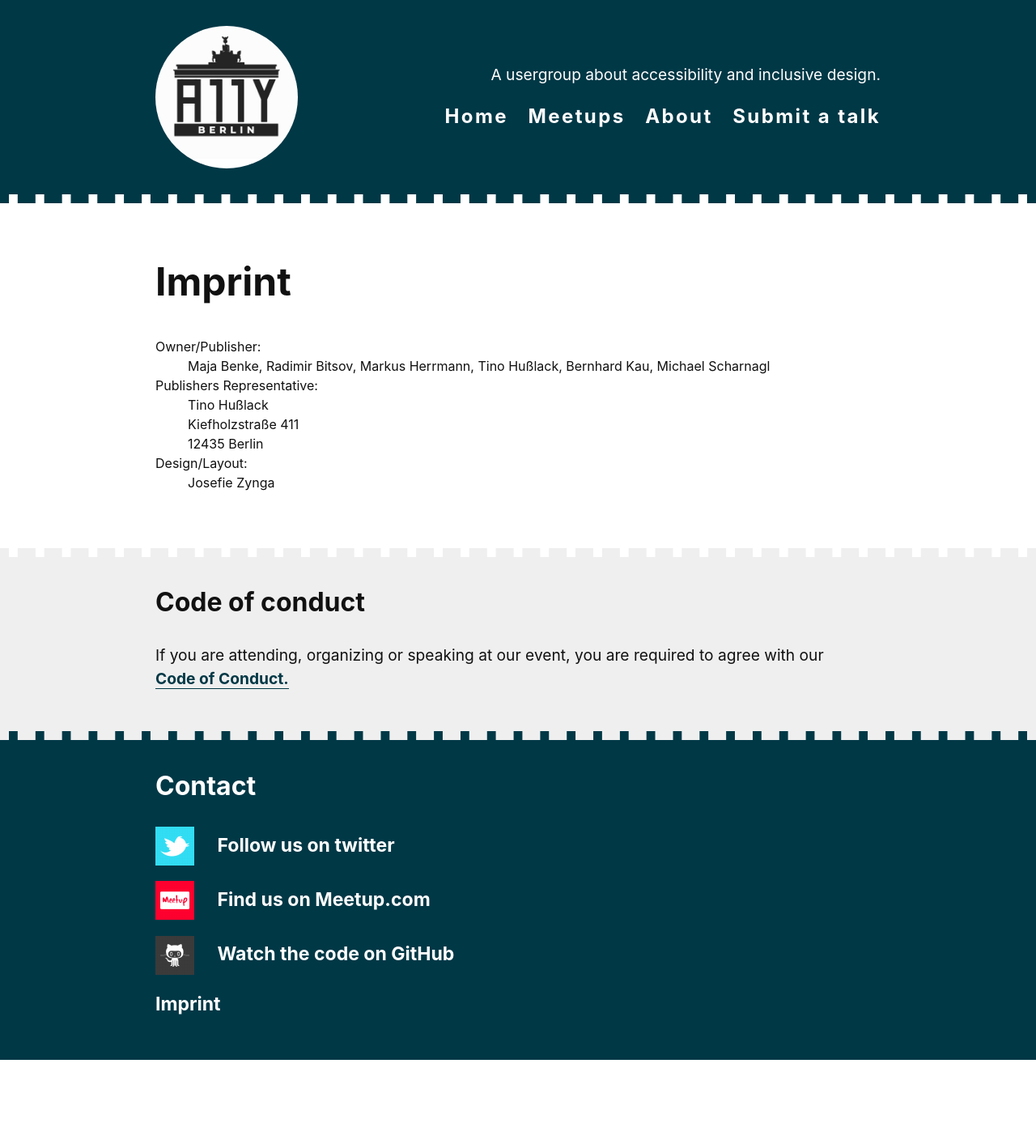
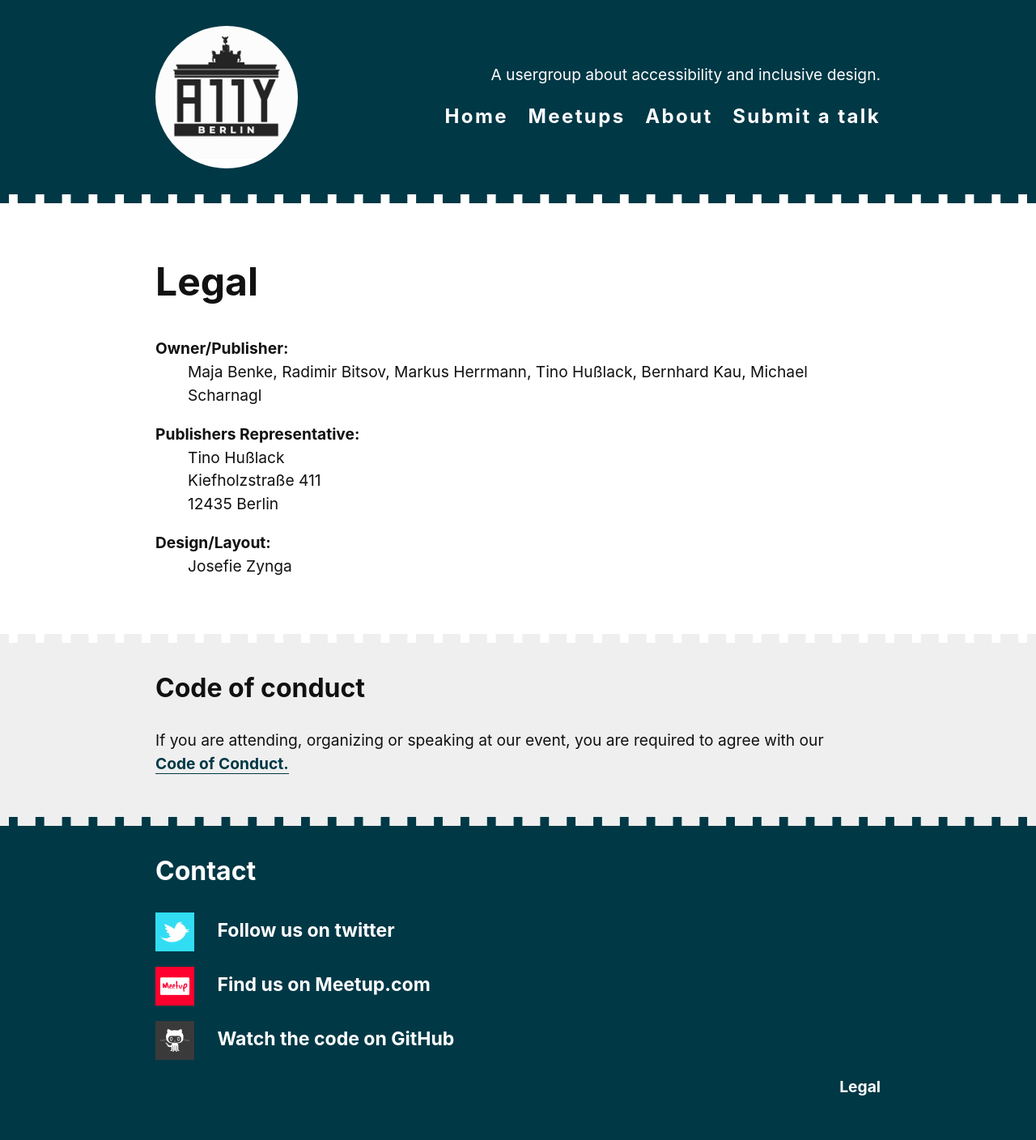
Before and after one commit to a11yberlin/a11y-meetup-berlin.de, a Jekyll site: the page built from legal.html, in a window 1280 px wide. Shown: the whole page at 81% size. Built offline with Jekyll 4.4.1, drawn with Linux system fonts in a browser that asks for light colours; before the commit the page ends 1309 px from its top, so only the background shows below that.

Commit message:
rename imprint to legal and some small css tweaks

```diff
--- a/_includes/footer.html
+++ b/_includes/footer.html
@@ -10,19 +10,25 @@
     <div class="l-container">
         <h2>Contact</h2>
         <ul class="icon-link-list">
-            <li><a href="https://twitter.com/a11yberlin" rel="noopener">
+            <li>
+                <a href="https://twitter.com/a11yberlin" rel="noopener">
                     <img src="images/twitter-icon.png" alt="">
                     <span>Follow us on twitter</span>
-            </a></li>
-            <li><a href="https://www.meetup.com/de-DE/A11y-Meetup-Berlin" rel="noopener">
+                </a>
+            </li>
+            <li>
+                <a href="https://www.meetup.com/de-DE/A11y-Meetup-Berlin" rel="noopener">
                     <img src="images/meetup-icon.png" alt="">
                     <span>Find us on Meetup.com</span>
-            </a></li>
-            <li><a href="https://github.com/a11yberlin/a11y-meetup-berlin.de" rel="noopener">
+                </a>
+            </li>
+            <li>
+                <a href="https://github.com/a11yberlin/a11y-meetup-berlin.de" rel="noopener">
                     <img src="images/github-icon.png" alt="">
                     <span>Watch the code on GitHub</span>
-            </a></li>
-            <li><a href="imprint.html" {% if page.url=='/imprint.html' %} aria-current="page" {% endif %}>Imprint</a></li>
+                </a>
+            </li>
+            <li><a href="legal.html" {% if page.url=='/legal.html' %} aria-current="page" {% endif %}>Legal</a></li>
         </ul>
     </div>
 </footer>
--- a/_includes/header.html
+++ b/_includes/header.html
@@ -1,7 +1,7 @@
 <header role="banner" class="site-header">
     <div class="l-container l-flexbox">
         <a href="index.html" class="logo">
-            <img src="images/logo.jpg" class="logo__img" alt="A11y Berlin">
+            <img src="images/logo.jpg" width="176" height="176" class="logo__img" alt="A11y Berlin">
         </a>
         <div class="site-header__nav">
             <p>A usergroup about accessibility and inclusive design.</p>
--- a/_sass/_base.scss
+++ b/_sass/_base.scss
@@ -55,8 +55,14 @@ a {
 
 p,
 ul,
-ol {
+ol,
+dl {
     font-size: 1.2rem;
+}
+
+dt {
+    font-weight: bold;
+    margin-top: 1em;
 }
 
 sup {
--- a/_sass/components/_icon-link-list.scss
+++ b/_sass/components/_icon-link-list.scss
@@ -1,16 +1,13 @@
 .icon-link-list {
     padding: 0;
     list-style: none;
-
     li {
         margin-bottom: 1em;
     }
-
     a {
         text-decoration: none;
         border: none;
         font-size: 1.2em;
-
         &:hover,
         &:focus {
             span {
@@ -18,7 +15,12 @@
             }
         }
     }
-
+    li:last-of-type {
+        text-align: right;
+        a {
+            font-size: 1em;
+        }
+    }
     img {
         margin-right: 1em;
         vertical-align: middle;
--- a/imprint.html
+++ b/legal.html
@@ -1,6 +1,6 @@
 ---
 layout: default
-title: Imprint
+title: Legal
 description: A11y Berlin is a usergroup about accessibility and inclusive design.
 ---
 
```
Lines whose indentation alone changed are shown as unchanged.
